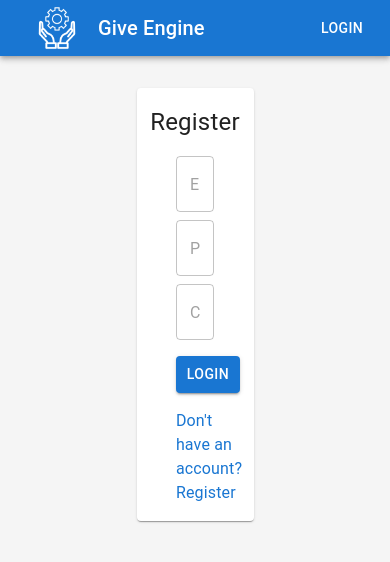
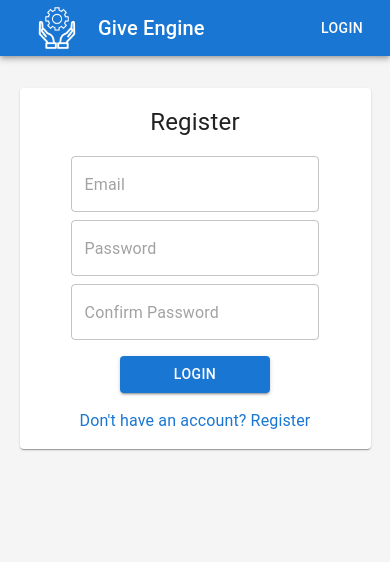
Before and after one commit to alamerton/Give-Engine, a React (Create React App) app in the folder webapp/: page /register in a window 390 px wide. Shown: the top 562 px of the page. Built offline with nearby package versions, Linux system fonts and the light colour scheme.

Commit message:
Made register form responsive

```diff
--- a/webapp/src/components/RegisterForm.tsx
+++ b/webapp/src/components/RegisterForm.tsx
@@ -18,22 +18,23 @@ export default function SignInForm() {
   };
 
   // getting the event handlers from our custom hook
-  const { onChange, onSubmit, values } = useForm(
-    loginUserCallback,
-
-  );
+  const { onChange, onSubmit, values } = useForm(loginUserCallback);
 
   // a submit function that will execute upon form submission
-  async function loginUserCallback() {
-
-  }
+  async function loginUserCallback() {}
 
   return (
     <Box sx={{ paddingTop: "2rem" }}>
       <Paper
         sx={{
           top: "5rem",
-          width: "30%",
+          width: {
+            xs: "90%",
+            sm: "60%",
+            md: "50%",
+            lg: "40%",
+            xl: "30%",
+          },
           margin: "auto",
           display: "flex",
           flexDirection: "column",
@@ -50,7 +51,7 @@ export default function SignInForm() {
               position: "relative",
               display: "flex",
               flexDirection: "column",
-              width: "60%",
+              width: "80%",
             }}
           >
             <TextField
@@ -82,7 +83,14 @@ export default function SignInForm() {
             <Button
               type="submit"
               variant="contained"
-              sx={{ width: "60%", margin: "auto" }}
+              sx={{
+                width: {
+                  xs: "60%",
+                  sm: "50%",
+                  md: "40%",
+                },
+                margin: "auto",
+              }}
             >
               Login
             </Button>
--- a/webapp/src/components/SignInForm.tsx
+++ b/webapp/src/components/SignInForm.tsx
@@ -56,9 +56,7 @@ export default function SignInForm() {
               position: "relative",
               display: "flex",
               flexDirection: "column",
-              width: {
-                xs: "80%",
-              },
+              width: "80%",
             }}
           >
             <TextField
```
